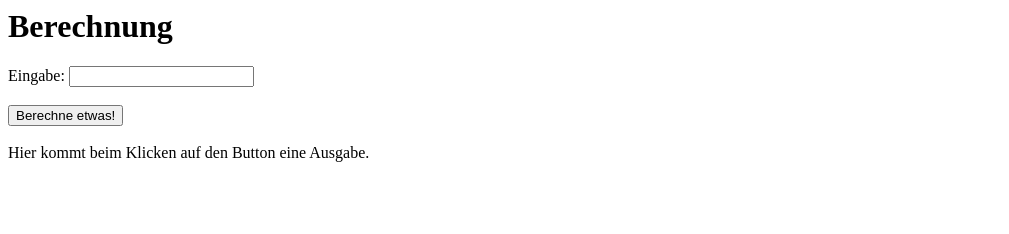
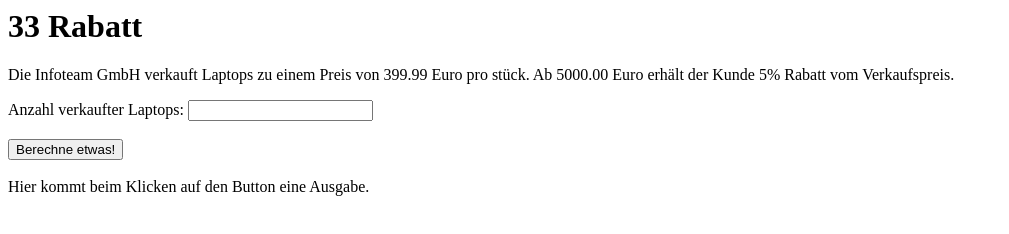
Before and after one commit to iChut/page, a plain HTML site: page 33_Rabatt/index.html in a window 1280 px wide. Shown: the whole page, without its empty margins (0-1009 px from the left). Drawn offline with Linux system fonts and the light colour scheme.

Commit message:
new Update

```diff
--- a/33_Rabatt/index.html
+++ b/33_Rabatt/index.html
@@ -1,6 +1,6 @@
 <html>
 	<head>
-		<title>Berechnung</title>
+		<title>33 Rabatt</title>
 		<meta http-equiv="Content-Type" content="text/html; charset=utf-8">
 		<script>
 			"use strict";
@@ -20,8 +20,9 @@
 	</head>
 
 	<body>
-		<h1>Berechnung</h1>
-		Eingabe: <input id="idInput" type="text" value=""><br /><br />
+		<h1>33 Rabatt</h1>
+		<p>Die Infoteam GmbH verkauft Laptops zu einem Preis von 399.99 Euro pro stück. Ab 5000.00 Euro erhält der Kunde 5% Rabatt vom Verkaufspreis.</p>
+        Anzahl verkaufter Laptops: <input id="idInput" type="text" value=""><br /><br />
 		<button onClick="clicked();">Berechne etwas!</button><br /><br />
 		<div id="idOutput">Hier kommt beim Klicken auf den Button eine Ausgabe.</div>
 	</body>
```
